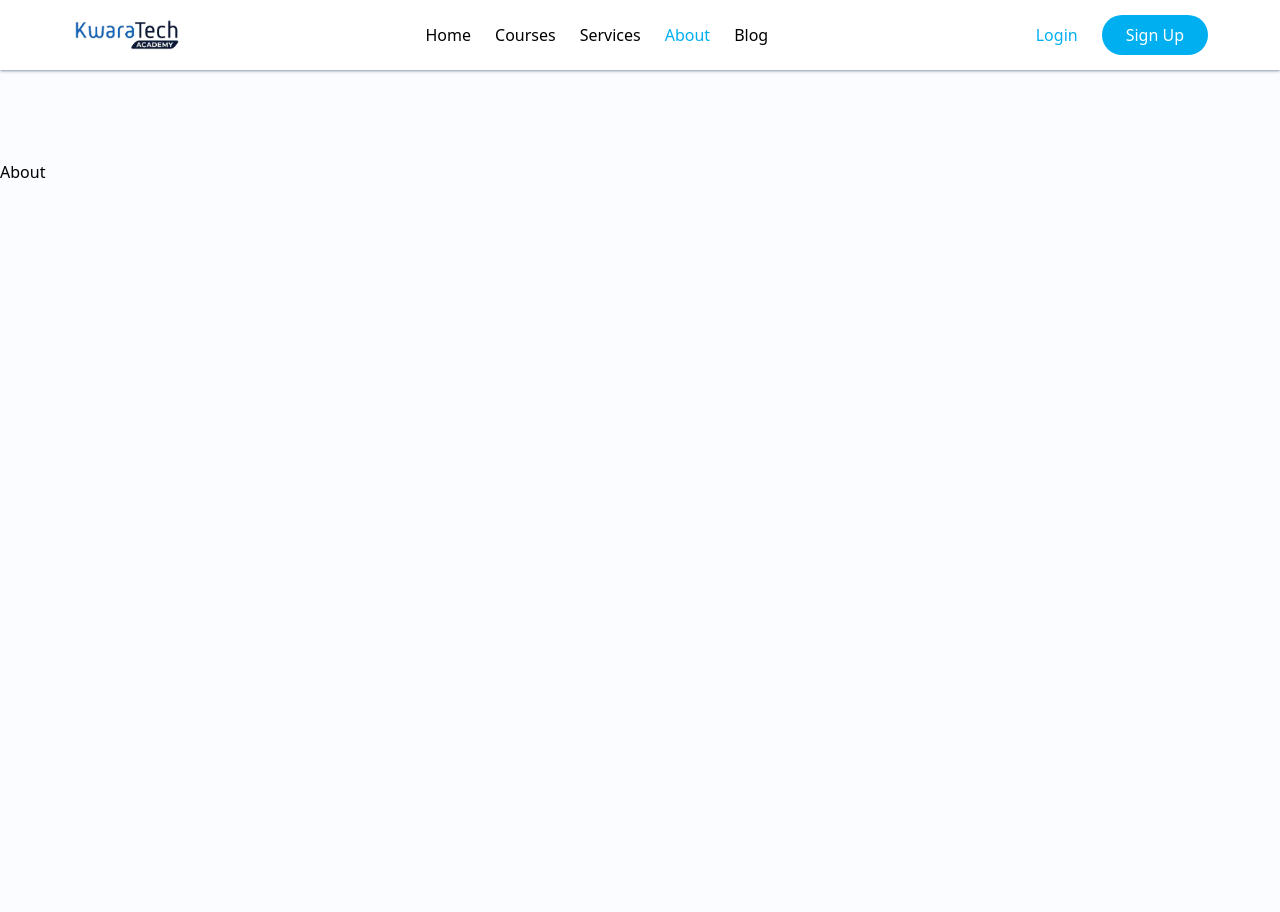
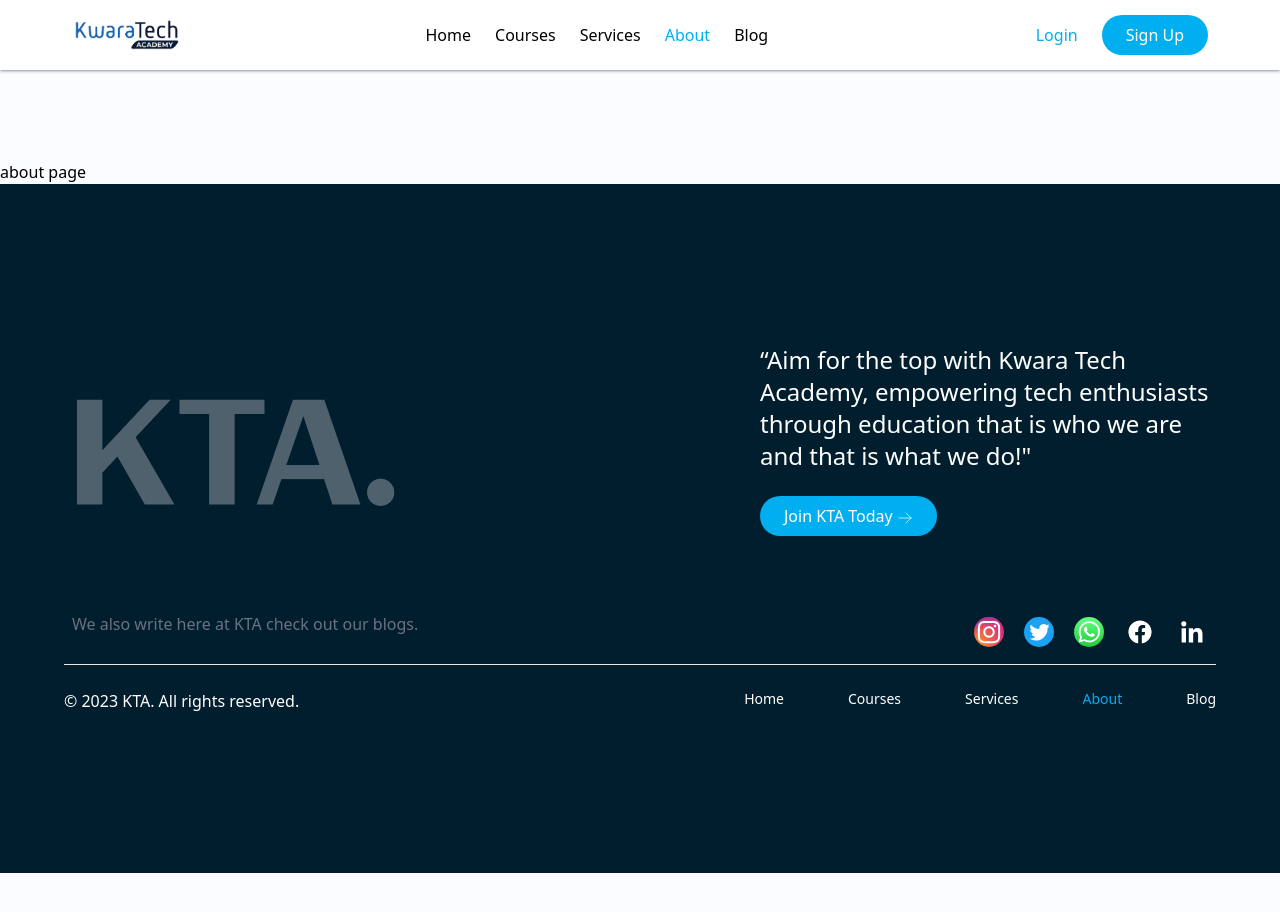
Before and after one commit to best2025j/kta-project, a React (Vite) app: page /about in a window 1280 px wide. Shown: the top 912 px of the page. Before the commit the page ends 800 px from the top, so only its background shows below. Built offline with nearby package versions, Linux system fonts and the light colour scheme.

Commit message:
feat: changes

```diff
--- a/src/components/carouselSections/Instructors.jsx
+++ b/src/components/carouselSections/Instructors.jsx
@@ -38,7 +38,7 @@
 
   return (
     <div className="w-full h-full py-10 flex flex-col items-center mx-auto ">
-      <div className=" inline-flex flex-col items-start">
+      <div className=" inline-flex flex-col items-start max-w-[1200px]">
         <div className="w-[535px] space-y-5">
           <h1 className="text-5xl font-bold">Meet Our Instructors</h1>
           <p className="text-md">
--- a/src/components/layout/Footer.jsx
+++ b/src/components/layout/Footer.jsx
@@ -99,7 +99,7 @@
 
         <div className="flex justify-between">
           <h6>© 2023 KTA. All rights reserved.</h6>
-          <ul className="flex space-x-8 text-sm">
+          <ul className="flex space-x-16 text-sm">
             <li className={isActiveLink("/") ? activeLink : inactiveLink}>
               <NavLink exact="true" to="/">
                 Home
--- a/src/components/ui/Testimony.jsx
+++ b/src/components/ui/Testimony.jsx
@@ -5,8 +5,8 @@
     <div className=" bg-[#fff] text-white h-full py-10 ">
       <div className="w-[80%] flex justify-center items-center flex-col mx-auto">
         <h1 className="text-black text-5xl font-bold">Testimonials</h1>
-        <div className="flex justify-between py-10  gap-10">
-          <div className="bg-[#4F616D]  rounded-[60px] h-full w-full p-10 space-y-3 text-justify">
+        <div className="flex justify-between items-center py-10 gap-10">
+          <div className="bg-[#4F616D] rounded-[60px] h-full w-full p-10 space-y-3 text-justify">
             <img src="/semi.png" alt="" />
             <h1 className="text-lg">
               I started my tech journey with Kwaratech Academy's essential ICT
--- a/src/pages/about/About.jsx
+++ b/src/pages/about/About.jsx
@@ -1,7 +1,13 @@
 import React from "react";
+import Footer from "../../components/layout/Footer";
 
 const About = () => {
-  return <div className="py-40">About</div>;
+  return (
+    <div className="py-40">
+      <h1>about page</h1>
+      <Footer />
+    </div>
+  );
 };
 
 export default About;
--- a/src/pages/blog/Blog.jsx
+++ b/src/pages/blog/Blog.jsx
@@ -1,7 +1,13 @@
 import React from "react";
+import Footer from "../../components/layout/Footer";
 
 const Blog = () => {
-  return <div className="py-40">Blog</div>;
+  return (
+    <div className="py-40">
+      <h1>blog page</h1>
+      <Footer />
+    </div>
+  );
 };
 
 export default Blog;
--- a/src/pages/courses/Courses.jsx
+++ b/src/pages/courses/Courses.jsx
@@ -1,7 +1,13 @@
 import React from "react";
+import Footer from "../../components/layout/Footer";
 
 const Courses = () => {
-  return <div className="py-40">Courses</div>;
+  return (
+    <div className="py-40">
+      <h1>courses page</h1>
+      <Footer />
+    </div>
+  );
 };
 
 export default Courses;
--- a/src/pages/services/Services.jsx
+++ b/src/pages/services/Services.jsx
@@ -1,7 +1,13 @@
 import React from "react";
+import Footer from "../../components/layout/Footer";
 
 const Services = () => {
-  return <div className="py-40">Services</div>;
+  return (
+    <div className="py-40">
+      <h1>services page</h1>
+      <Footer />
+    </div>
+  );
 };
 
 export default Services;
```
